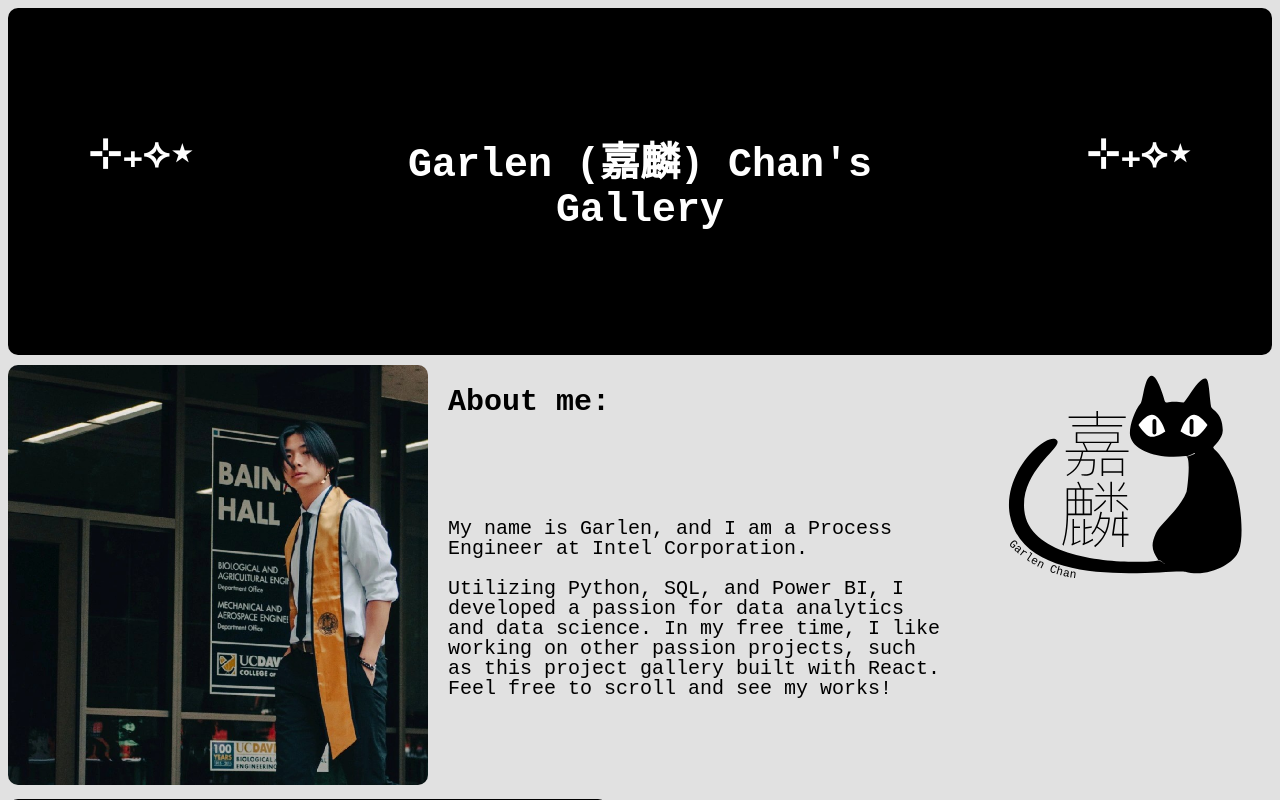
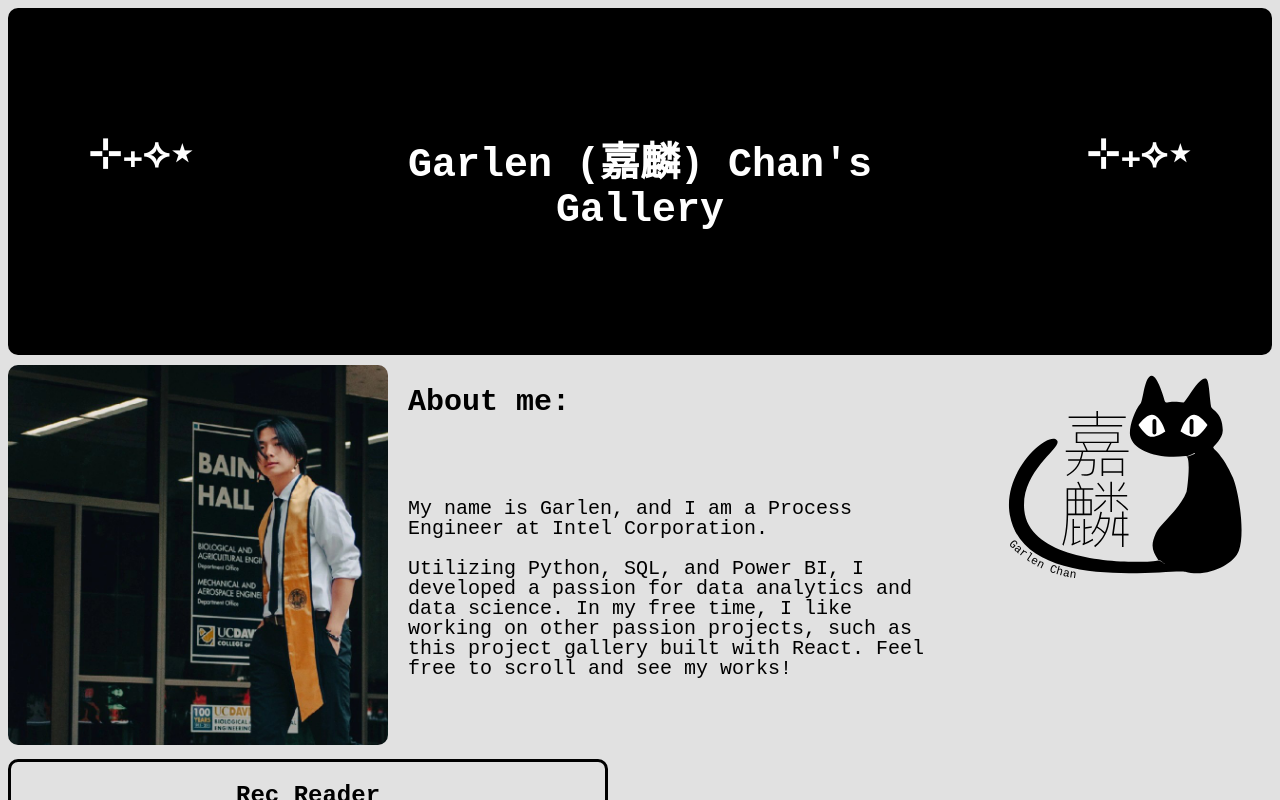
Before and after one commit to gachan2090/len.katsu, a React (Vite) app: page / in a window 1280 px wide. Shown: the top 800 px of the page. Built offline with nearby package versions, Linux system fonts and the light colour scheme.

Commit message:
Update index.css

```diff
--- a/src/index.css
+++ b/src/index.css
@@ -92,7 +92,7 @@ html {
 #BioImage {
   border-radius: 10px;
   width: auto;
-  height: 52.5vh;
+  height: 47.5vh;
   margin-top: 10px;
   margin-right: 10px;
 }
```
